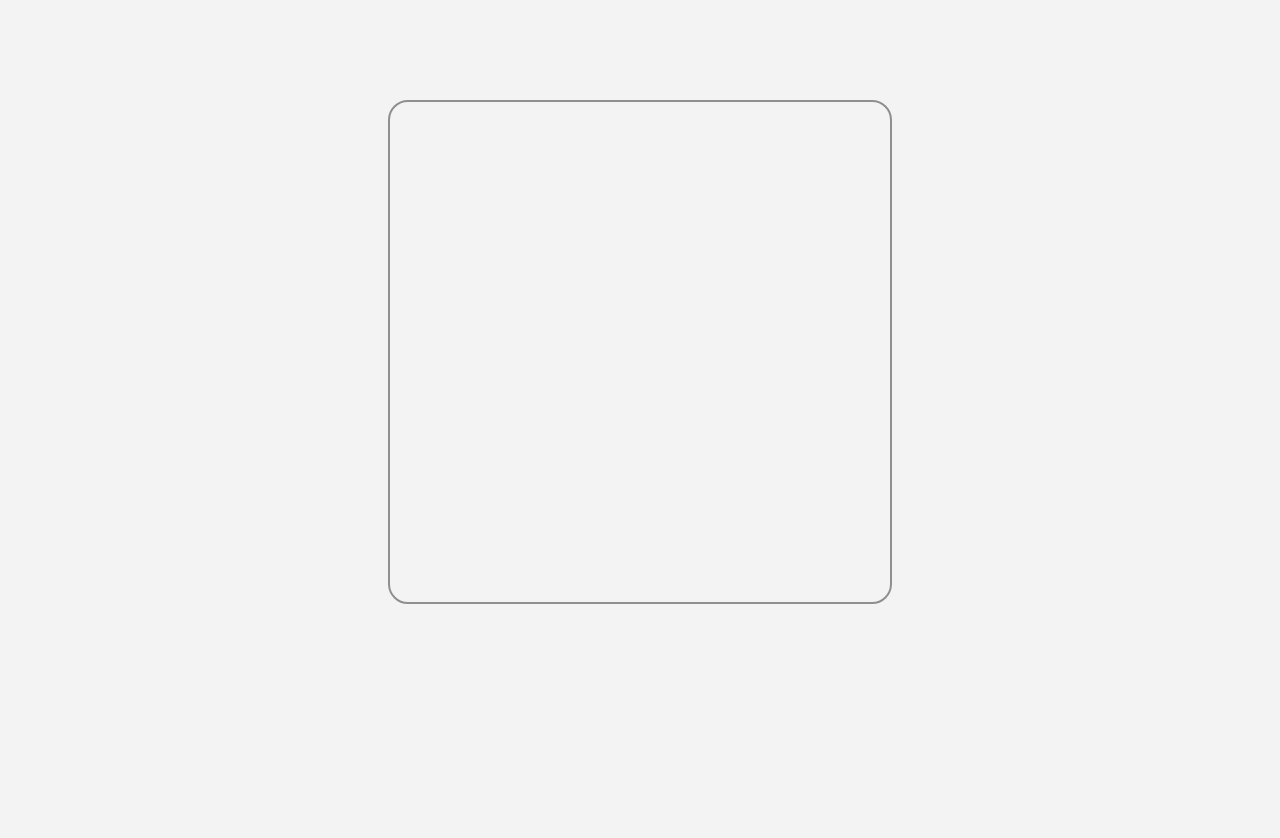
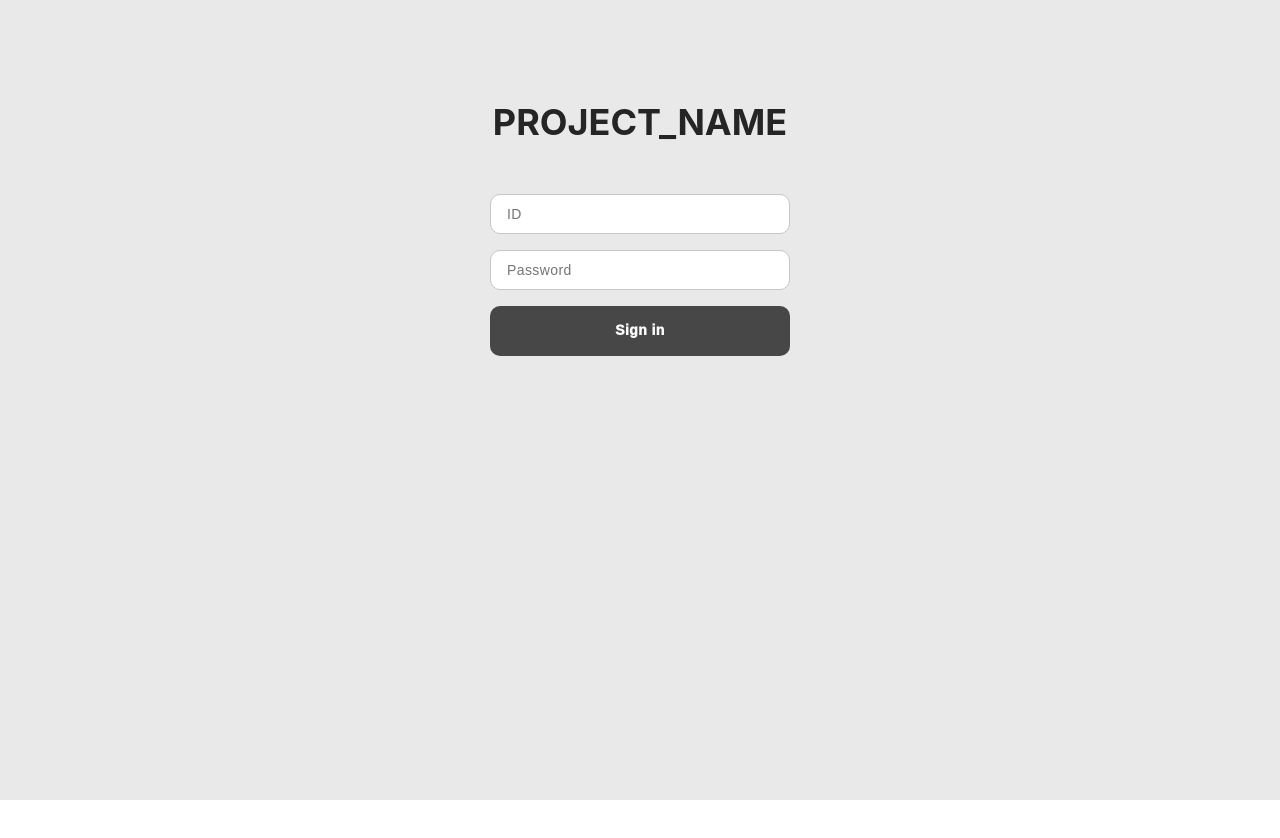
Before and after one commit to taeho-choi/tutoring-platform, a React (Create React App) app: page / in a window 1280 px wide. Shown: the top 838 px of the page. After the commit the page ends 800 px from the top, so only its background shows below. Built offline with nearby package versions, Linux system fonts and the light colour scheme.

Commit message:
make Loginpage ID, Password input, LoginBtn

```diff
--- a/src/LoginPage.css
+++ b/src/LoginPage.css
@@ -1,16 +1,69 @@
 .LoginPage {
   text-align: center;
-  background-color: #f3f3f3;
+  background-color: #e9e9e9;
   color: rgb(37, 37, 37);
   min-height: 100vh;
-  padding-top: 100px;
 }
 
 .LoginBox {
   width: 500px;
   height: 500px;
-  border: 2px solid rgb(143, 143, 143);
-  border-radius: 20px;
-  background-color: #f3f3f3;
+  /* border: 1px solid rgb(199, 199, 199); */
+  border: none;
+  border-radius: 10px;
+  background-color: #e9e9e9;
   margin: auto;
+  padding-top: 100px;
 }
+
+.LoginBox input {
+  width: 300px;
+  height: 40px;
+  margin: auto;
+  border-radius: 10px;
+  font-size: 14px;
+  font-weight: 200;
+  outline-width: 1px;
+  border: 1px solid rgb(199, 199, 199);
+  background-color: rgb(255, 255, 255);
+  letter-spacing: 0.4px;
+  line-height: 2.4vh;
+  text-decoration: none;
+  margin-bottom: 2vh;
+  box-sizing: border-box;
+  padding: 0px 2vh 0px 2vh;
+  display: block;
+}
+
+.LoginPage .loginBtn {
+  width: 300px;
+  height: 50px;
+  margin: auto;
+  border-radius: 10px;
+  font-size: 14px;
+  font-weight: 1000;
+  outline-width: 1px;
+  border: none;
+  background: rgb(71, 71, 71);
+  letter-spacing: 0.4px;
+  line-height: 2.4vh;
+  margin-bottom: 1vh;
+  margin-top: 0px;
+  box-sizing: border-box;
+  cursor: pointer;
+  color: rgb(250, 250, 250);
+  transition-duration: 100ms;
+  display: block;
+}
+
+.LoginPage .loginBtn:hover {
+  background-color: rgb(137, 137, 137);
+  transition-duration: 100ms;
+}
+
+.LoginPage .Logo {
+  margin-bottom: 50px;
+  font-size: 36px;
+  font-weight: 700;
+  cursor: pointer;
+}
--- a/src/LoginPage.js
+++ b/src/LoginPage.js
@@ -3,7 +3,12 @@ import "./LoginPage.css";
 const LoginPage = () => {
   return (
     <div className="LoginPage">
-      <div className="LoginBox"></div>
+      <div className="LoginBox">
+        <div className="Logo">PROJECT_NAME</div>
+        <input placeholder="ID"></input>
+        <input placeholder="Password"></input>
+        <button className="loginBtn">Sign in</button>
+      </div>
     </div>
   );
 };
--- a/src/index.js
+++ b/src/index.js
@@ -9,7 +9,3 @@ root.render(
     <App />
   </React.StrictMode>
 );
-
-// If you want to start measuring performance in your app, pass a function
-// to log results (for example: reportWebVitals(console.log))
-// or send to an analytics endpoint. Learn more: https://bit.ly/CRA-vitals
```
